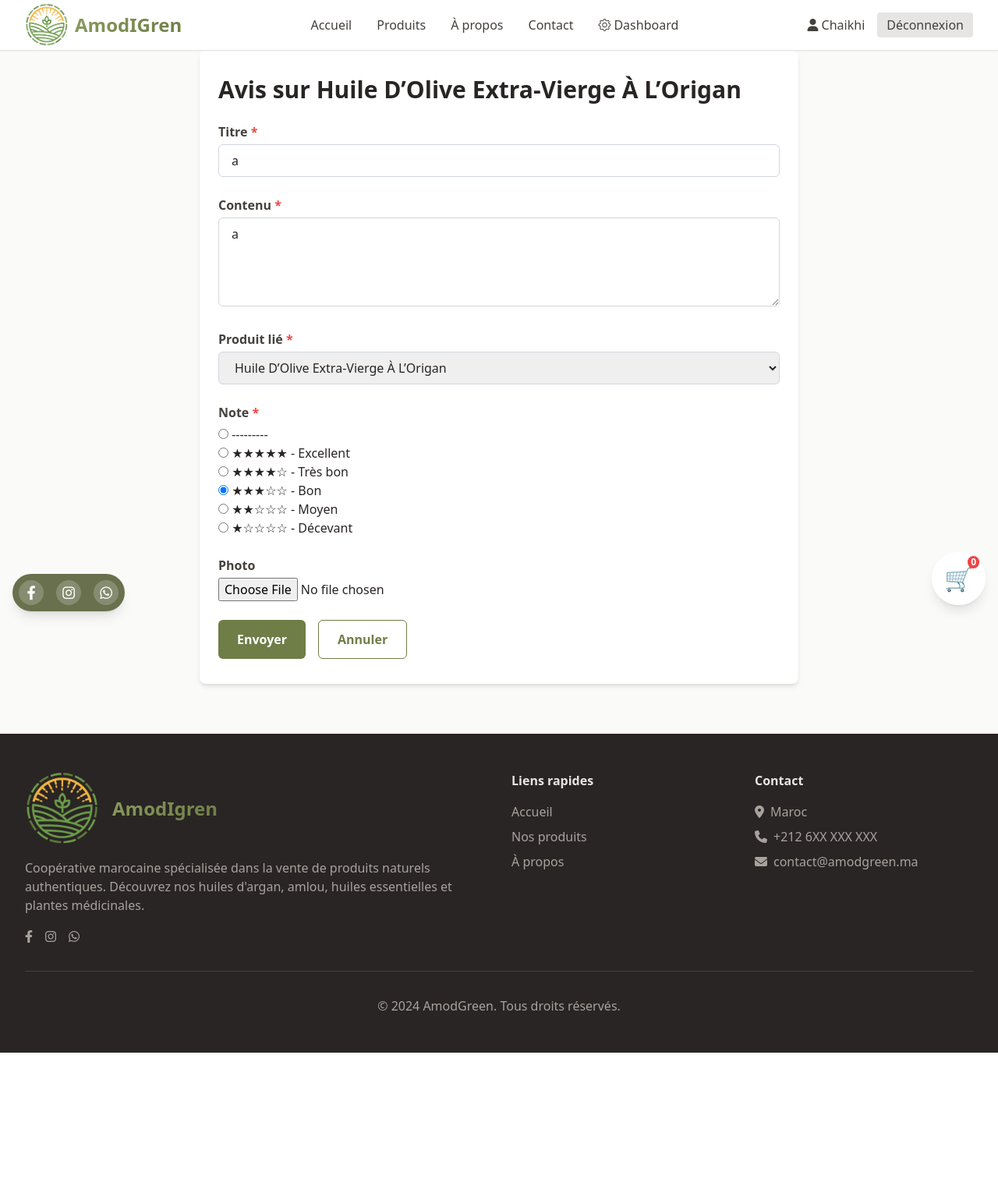
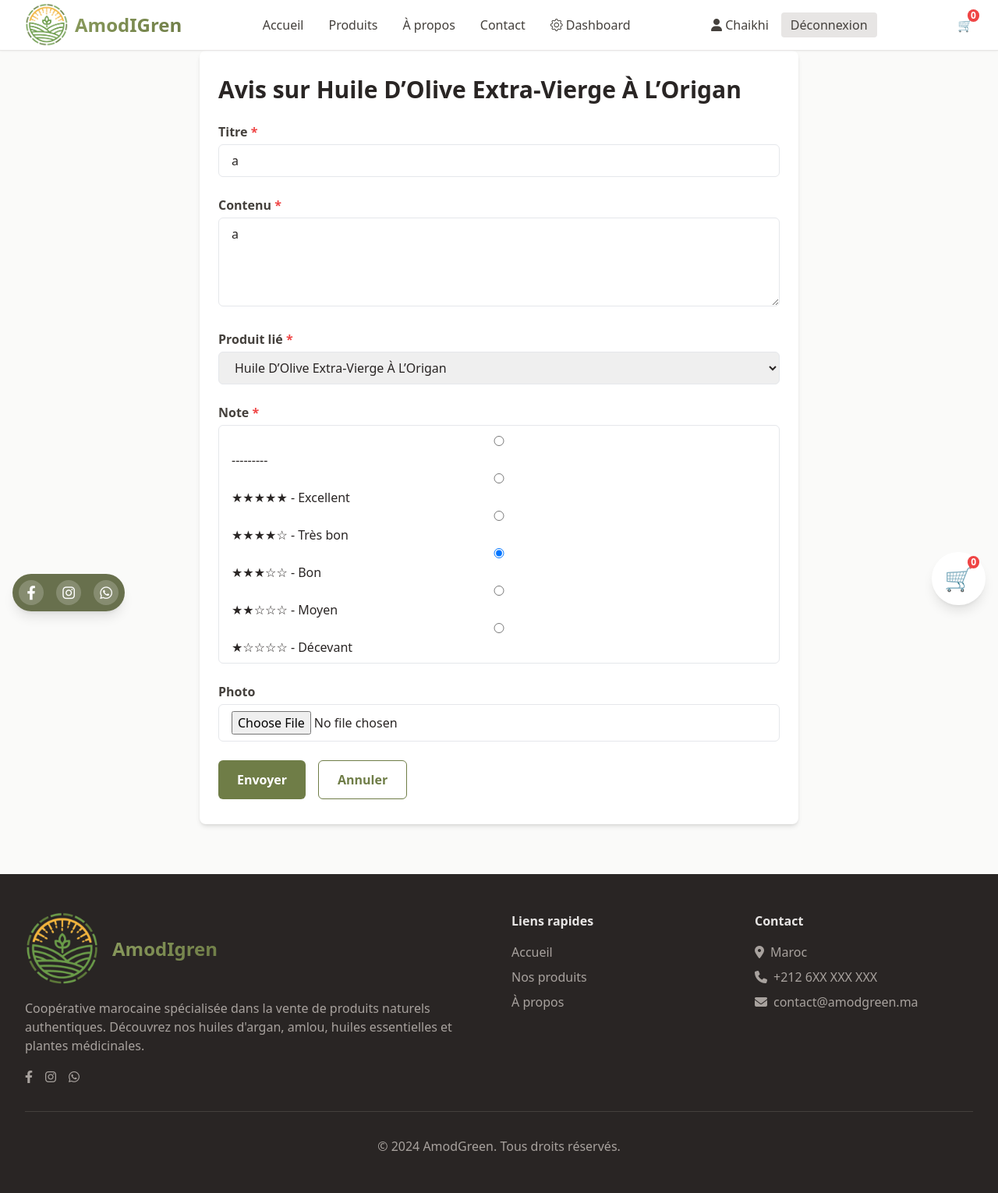
Before and after one commit to othmane-chaikhi/AmodgreenStore, a Django app: a page that uses templates/base.html in a window 1280 px wide. Shown: the whole page at 78% size. Before the commit the page ends 1350 px from the top, so only its background shows below. Run offline with Django 4.2, Linux system fonts and the light colour scheme; a user stored in the database is signed in; data comes from the database, SQL or seed files in the repository; data that the repository does not hold is empty; some libraries are stand-ins or nearby versions.

Commit message:
Updated base.html

```diff
--- a/templates/base.html
+++ b/templates/base.html
@@ -1,4 +1,5 @@
 {% load static %}
+{% load widget_tweaks %}
 
 <!DOCTYPE html>
 <html lang="fr" class="h-full">
@@ -69,6 +70,16 @@
 
                 </div>
 
+                <!-- Cart Icon for larger screens -->
+                <div class="hidden sm:flex items-center space-x-6">
+                    <a href="{% url 'view_cart' %}" class="relative text-gray-700 hover:text-green-700">
+                        🛒
+                        <span
+                            class="absolute -top-2 -right-2 bg-red-500 text-white text-xs font-bold rounded-full px-1">
+                            {{ cart_count|default:0 }}
+                        </span>
+                    </a>
+                </div>
                 <!-- Cart Icon -->
                 <div class="fixed bottom-6 right-4 z-50 bg-white p-3 sm:p-4 rounded-full shadow-lg">
                     <a href="{% url 'view_cart' %}"
@@ -210,6 +221,7 @@
     </footer>
     <script src="{% static 'js/main.js' %}"></script>
     <script defer src="https://cdn.jsdelivr.net/npm/alpinejs@3.x.x/dist/cdn.min.js"></script>
+    <script src="https://cdn.jsdelivr.net/npm/alpinejs@3.x.x/dist/cdn.min.js" defer></script>
     <script>
         window.productName = "{{ product.name }} - AmodGreen";
         window.productDescription = "{{ product.description|truncatewords:20 }}";
--- a/templates/store/cart.html
+++ b/templates/store/cart.html
@@ -22,10 +22,10 @@
                         {% for item in cart.items.all %}
                         <tr>
                             <td class="px-6 py-4 text-center">
-                                {{ item.variant.product.name }} - {{ item.variant.name }}
-                            </td>
+    {{ item.variant.product.name }} - {{ item.variant.name }}
+</td>
                             <td class="px-6 py-4 text-center">{{ item.quantity }}</td>
-                            <td class="px-6 py-4 text-center">{{ item.variant.price }} MAD</td>
+                            <td class="px-6 py-4 text-center">{{ item.product.price }} MAD</td>
                             <td class="px-6 py-4 text-center">{{ item.total_price }} MAD</td>
                             <td class="px-6 py-4 text-center">
                                 <a href="{% url 'remove_from_cart' item.id %}" class="text-red-600 hover:underline">
--- a/templates/store/product_detail.html
+++ b/templates/store/product_detail.html
@@ -1,4 +1,5 @@
 {% extends 'base.html' %}
+{% load crispy_forms_tags %}
 {% load static %}
 {% load math_filters %}
 
--- a/templates/store/review_form.html
+++ b/templates/store/review_form.html
@@ -1,4 +1,5 @@
 {% extends 'base.html' %}
+{% load widget_tweaks %}
 
 {% block title %}Modifier un avis {{ product.name }}{% endblock %}
 
@@ -14,9 +15,7 @@
         <label for="{{ field.id_for_label }}" class="block mb-1 font-semibold text-stone-700">
           {{ field.label }}{% if field.field.required %} <span class="text-red-500">*</span>{% endif %}
         </label>
-        <div class="field-wrapper">
-          {{ field }}
-        </div>
+        {{ field|add_class:"w-full px-4 py-2 border rounded-md focus:outline-none focus:ring-2 focus:ring-olive-500" }}
         {% if field.help_text %}
           <p class="text-xs text-stone-400 mt-1">{{ field.help_text }}</p>
         {% endif %}
@@ -39,27 +38,4 @@
     </div>
   </form>
 </div>
-
-<style>
-.field-wrapper input[type="text"],
-.field-wrapper input[type="email"],
-.field-wrapper input[type="number"],
-.field-wrapper textarea,
-.field-wrapper select {
-    width: 100%;
-    padding: 0.5rem 1rem;
-    border: 1px solid #d1d5db;
-    border-radius: 0.375rem;
-    font-size: 1rem;
-}
-
-.field-wrapper input:focus,
-.field-wrapper textarea:focus,
-.field-wrapper select:focus {
-    outline: none;
-    border-color: #8a9b5d;
-    ring: 2px;
-    ring-color: #8a9b5d;
-}
-</style>
 {% endblock %}
```
Also changed, not shown: templates/store/product_list.html (+3 -4 lines).
